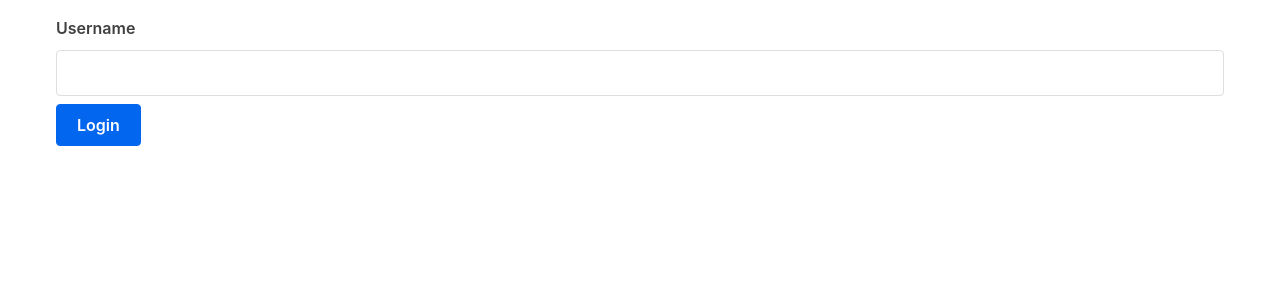
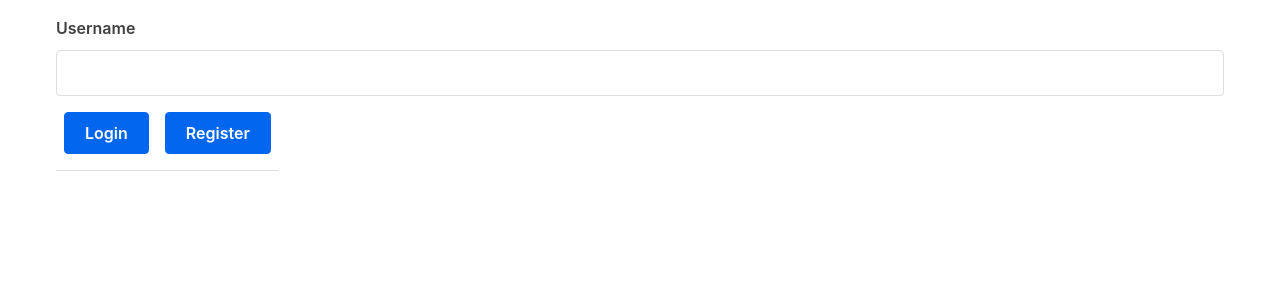
Before and after one commit to Hydroptix/csc-307-inventory-app, a React (Create React App) app in the folder frontend/: page / in a window 1280 px wide. Shown: the top 300 px of the page. Built offline with nearby package versions, Linux system fonts and the light colour scheme.

Commit message:
Added registration functionality to login page

```diff
--- a/frontend/src/Login.js
+++ b/frontend/src/Login.js
@@ -4,12 +4,12 @@ import axios from 'axios'
 
 class Login extends Component {
   state = {
-    loginAttempted: false
+    errorMessage: ''
   }
 
   checkUserExists (username) {
-    console.log("Making get call to http://localhost:5000/users?name=" + username)
-    return axios.get('http://localhost:5000/users?name=' + username, {name: username})
+    console.log('Making get call to http://localhost:5000/users?name=' + username)
+    return axios.get('http://localhost:5000/users?name=' + username, { name: username })
       .then(function (response) {
         console.log(response)
         return response
@@ -20,8 +20,21 @@ class Login extends Component {
       })
   }
 
+  registerUser (username) {
+    return axios.post('http://localhost:5000/users', { name: username })
+      .then(function (response) {
+        console.log(response)
+        return response
+      })
+      .catch(function (error) {
+        console.log(error)
+        return false
+      })
+
+  }
+
   attemptLogin = username => {
-    console.log("Checking if " + JSON.stringify(username) + " is a user")
+    console.log('Checking if ' + JSON.stringify(username) + ' is a user')
     this.checkUserExists(username.username).then(response => {
       if (response.status === 200) {
         if (response.data.users.length > 0) {
@@ -31,29 +44,55 @@ class Login extends Component {
       }
 
       this.setState({
-        loginAttempted: true
+        errorMessage: 'Username not found: please register or enter a valid username'
       })
 
       return false
     })
   }
 
+  attemptRegister = username => {
+    console.log('Checking if ' + JSON.stringify(username) + ' is a user')
+
+    if(username.username === "") {
+      this.setState({
+        errorMessage: "Please enter a username to register"
+      })
+      return
+    }
+
+    this.checkUserExists(username.username).then(response => {
+      if (response.status === 200) {
+
+        // If a user with this name is found, show an error
+        if (response.data.users.length > 0) {
+          this.setState({
+            errorMessage: 'That username already exists: please choose another username'
+          })
+
+        } else {
+          this.registerUser(username.username).then(response => {
+            if (response.status === 201) {
+              this.setState({
+                errorMessage: 'User registered successfully!'
+              })
+            }
+          })
+        }
+      }
+    })
+  }
+
   render () {
 
-    if (this.state.loginAttempted) {
-      return (
-        <div className="container">
-          <LoginForm handleSubmit={this.attemptLogin}/>
-          <strong style={{ color: 'red' }}>Username not found: please enter a valid username (usernames are case sensitive)</strong>
-        </div>
-      )
-    } else {
-      return (
-        <div className="container">
-          <LoginForm handleSubmit={this.attemptLogin}/>
-        </div>
-      )
-    }
+    return (
+      <div className="container">
+        <LoginForm
+          handleSubmit={this.attemptLogin}
+          handleRegister={this.attemptRegister}/>
+        <strong style={{ color: 'red' }}>{this.state.errorMessage}</strong>
+      </div>
+    )
   }
 
 }
--- a/frontend/src/LoginForm.js
+++ b/frontend/src/LoginForm.js
@@ -15,8 +15,12 @@ class LoginForm extends Component {
     })
   }
 
-  handleSubmit = () => {
+  handleLogin = () => {
     this.props.handleSubmit(this.state)
+  }
+
+  handleRegister = () => {
+    this.props.handleRegister(this.state)
   }
 
   render () {
@@ -32,11 +36,24 @@ class LoginForm extends Component {
           value={username}
           onChange={this.handleChange}
         />
-        <input
-          type="button"
-          value="Login"
-          onClick={this.handleSubmit}
-        />
+        {/* The below view html element allows the buttons to be side by side*/}
+        <tr>
+          <td>
+            <input
+              type="button"
+              value="Login"
+              onClick={this.handleLogin}
+            />
+          </td>
+          <td>
+            <input
+              type="button"
+              value="Register"
+              onClick={this.handleRegister}
+            />
+          </td>
+
+        </tr>
       </form>
     )
   }
```
